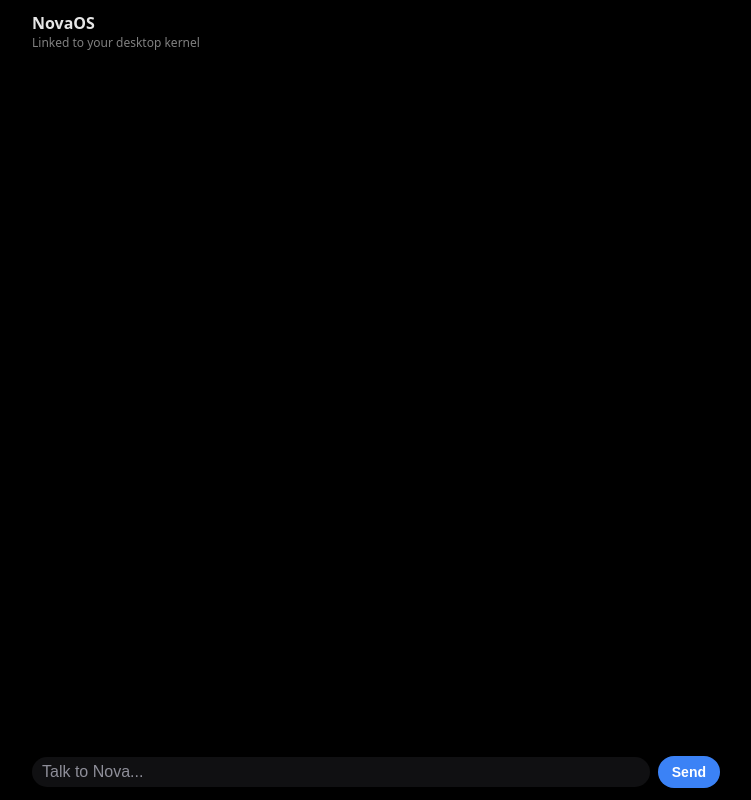
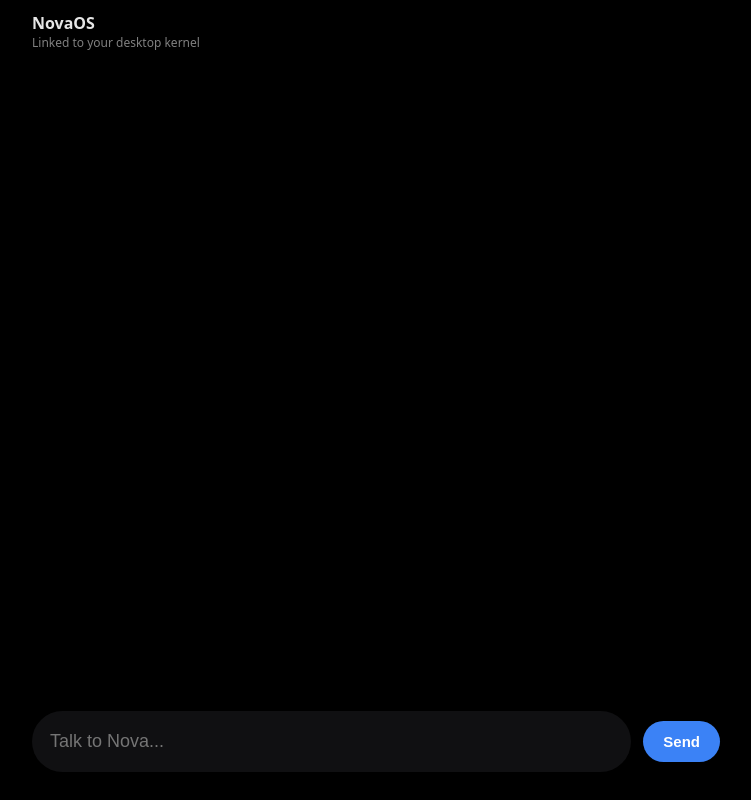
Before and after one commit to KurumiTJK/NovaOS, a plain HTML site: page web/index.html in a window 1280 px wide. Shown: the whole page, without its empty margins (264-1015 px from the left). Drawn offline with Linux system fonts and the light colour scheme.

Commit message:
v0.5.5a - updated input bar

```diff
--- a/web/index.html
+++ b/web/index.html
@@ -135,56 +135,49 @@
     align-self: flex-start;
     }
 
-
-
-    /* Input bar at bottom – pill style like ChatGPT */
+    /* Bigger bottom bar */
     .input-row {
       display: flex;
       align-items: center;
-      gap: 8px;
-      margin-top: 8px;
-      padding-inline: 4px;
+      gap: 12px;
+      margin-top: 12px;
+      padding: 12px 4px; /* Increased padding */
+      padding-bottom: calc(16px + env(safe-area-inset-bottom));
     }
 
+    /* Make input container taller */
     .input-shell {
       flex: 1;
       display: flex;
       align-items: center;
       background: #101012;
       border-radius: 999px;
-      padding: 6px 10px;
+      padding: 14px 18px; /* Bigger pill height */
     }
 
+    /* Make actual input text area taller & bigger text */
     .input-shell input {
       flex: 1;
       border: none;
       outline: none;
       background: transparent;
       color: #ffffff;
-      font-size: 16px; /* avoids zoom */
+      font-size: 18px;       /* Larger text */
+      padding: 6px 0;        /* Taller input feel */
     }
 
-    .input-shell input::placeholder {
-      color: #8e8e99;
-    }
-
+/* Make Send button bigger */
 .send-button {
   border: none;
   outline: none;
   border-radius: 999px;
   background: #3b82f6;
   color: #ffffff;
-      font-size: 14px;
+  font-size: 15px;
   font-weight: 600;
-      padding: 8px 14px;
-      cursor: pointer;
-      white-space: nowrap;
+  padding: 12px 20px;    /* Bigger button */
 }
 
-    .send-button:active {
-      transform: translateY(1px);
-      opacity: 0.9;
-    }
 
     /* Typing indicator – subtle text under last message */
     .typing-indicator {
```
Lines whose indentation alone changed are shown as unchanged.
